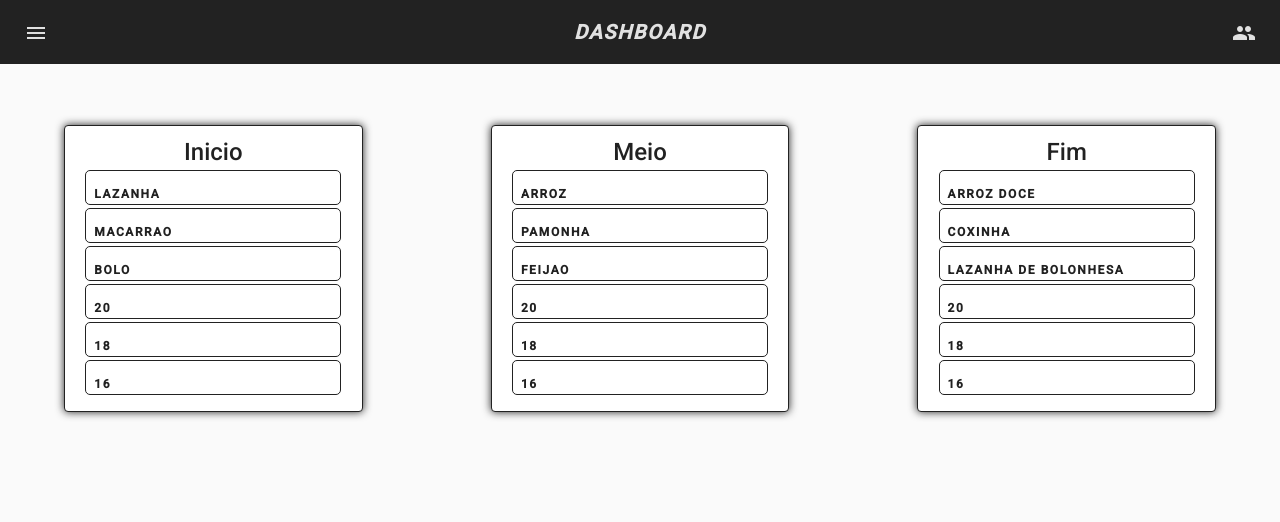
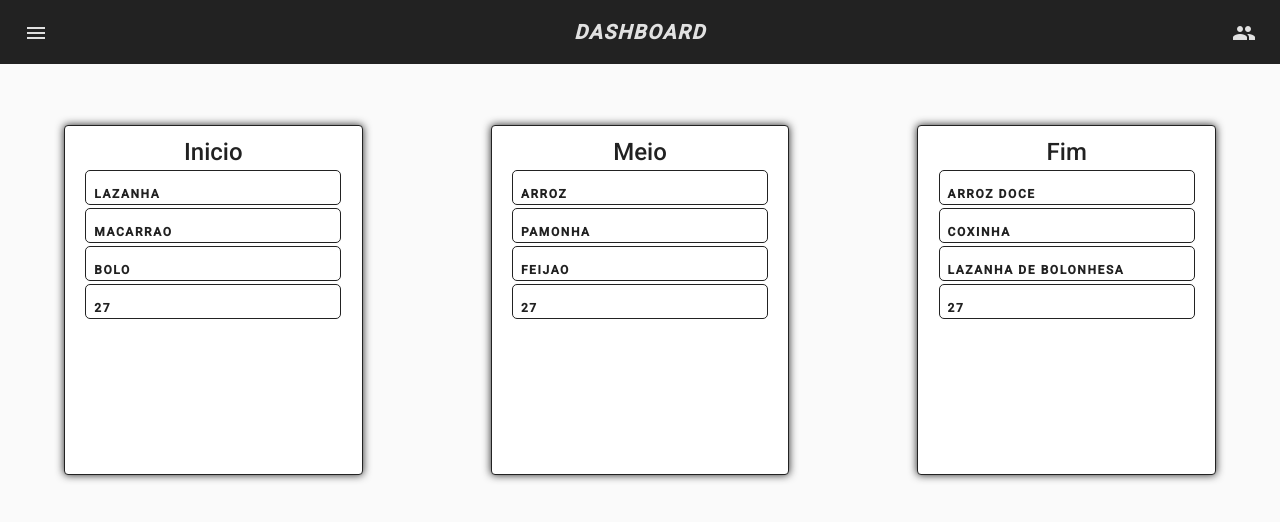
Before and after one commit to Felipeb26/Dashboard_Angular, an Angular app: page /data in a window 1280 px wide. Shown: the top 522 px of the page. Built offline with nearby package versions, Linux system fonts and the light colour scheme.

Commit message:
minor update

```diff
--- a/package.json
+++ b/package.json
@@ -4,7 +4,7 @@
 	"scripts": {
 		"ng": "ng",
 		"start": "ng serve",
-		"build": "ng build",
+		"build": "ng build --prod --build-optimizer",
 		"watch": "ng build --watch --configuration development",
 		"test": "ng test"
 	},
--- a/src/app/pages/data/data.component.html
+++ b/src/app/pages/data/data.component.html
@@ -6,8 +6,8 @@
 			<div class="content" *ngFor="let item of todo" cdkDrag>
 				{{item.comida}}
 			</div>
-			<div class="content" *ngFor="let item of todo">
-				{{item.valor+item.valor}}
+			<div class="content">
+				{{somaTodo}}
 			</div>
 		</mat-card-content>
 	</mat-card>
@@ -19,8 +19,8 @@
 			<div class="content" *ngFor="let item of madeit" cdkDrag>
 				{{item.comida}}
 			</div>
-			<div class="content" *ngFor="let item of todo">
-				{{item.valor+item.valor}}
+			<div class="content">
+				{{somaMadeit}}
 			</div>
 		</mat-card-content>
 	</mat-card>
@@ -32,8 +32,8 @@
 			<div class="content" *ngFor="let item of finale" cdkDrag>
 				{{item.comida}}
 			</div>
-			<div class="content" *ngFor="let item of todo">
-				{{item.valor+item.valor}}
+			<div class="content">
+				{{somaFinale}}
 			</div>
 		</mat-card-content>
 	</mat-card>
--- a/src/app/pages/data/data.component.scss
+++ b/src/app/pages/data/data.component.scss
@@ -14,11 +14,19 @@
 
 	mat-card-content {
 		display: flex;
-		max-height: 15rem;
-		width:  100%;
+		height: 18rem;
+		width: 100%;
 		flex-direction: column;
 		align-items: center;
 		overflow-y: scroll;
+	}
+
+	::-webkit-scrollbar-track {
+		border-radius: 0.5rem;
+	}
+
+	::-webkit-scrollbar-thumb {
+		border-radius: 0.5rem;
 	}
 }
 
@@ -27,8 +35,8 @@
 	letter-spacing: 0.1rem;
 	font-weight: bold;
 	font-size: 0.75rem;
-
-	width: 90%;
+	height: fit-content;
+	min-width: 90%;
 	margin: 0.1rem 0;
 	padding: 0.8rem 0.5rem 0 0.5rem;
 	border-radius: 5px;
--- a/src/app/pages/data/data.component.ts
+++ b/src/app/pages/data/data.component.ts
@@ -8,7 +8,9 @@ import { Component, OnInit } from '@angular/core';
 })
 export class DataComponent implements OnInit {
 
-	soma: any
+	somaTodo: Number = 0;
+	somaMadeit: Number = 0;
+	somaFinale: Number = 0;
 
 	todo: Array<any> = [{
 		comida: "lazanha",
@@ -49,25 +51,34 @@ export class DataComponent implements OnInit {
 	constructor () { }
 
 	ngOnInit(): void {
+		this.setValue();
 	}
 
-	drop(event: CdkDragDrop<string[]>) {
+	drop(event: CdkDragDrop<any[]>) {
 		if (event.previousContainer === event.container) {
 			moveItemInArray(event.container.data, event.previousIndex, event.currentIndex);
-			event.container.data.map(it => {
-				for (var i = 0; i < event.container.data.length; i++) {
-					var data: string = event.container.data[i].toString();
-					this.soma += data.substring(data.indexOf(":") + 1, data.length)
-				};
-			})
 		} else {
 			transferArrayItem(event.previousContainer.data, event.container.data, event.previousIndex, event.currentIndex);
+			this.setValue()
 		}
-		console.table(this.soma)
-		console.log(this.todo)
 	}
 
 	setValue() {
+		this.somaTodo = 0;
+		this.somaFinale = 0;
+		this.somaMadeit = 0;
 
+		this.todo.map(it => {
+			const data = JSON.parse(JSON.stringify(it));
+			this.somaTodo += data.valor;
+		})
+		this.madeit.map(it => {
+			const data = JSON.parse(JSON.stringify(it));
+			this.somaMadeit += data.valor;
+		})
+		this.finale.map(it => {
+			const data = JSON.parse(JSON.stringify(it));
+			this.somaFinale += data.valor;
+		})
 	}
 }
```
Also changed, not shown: 1 other file (tests, documents, lock files or other folders).
